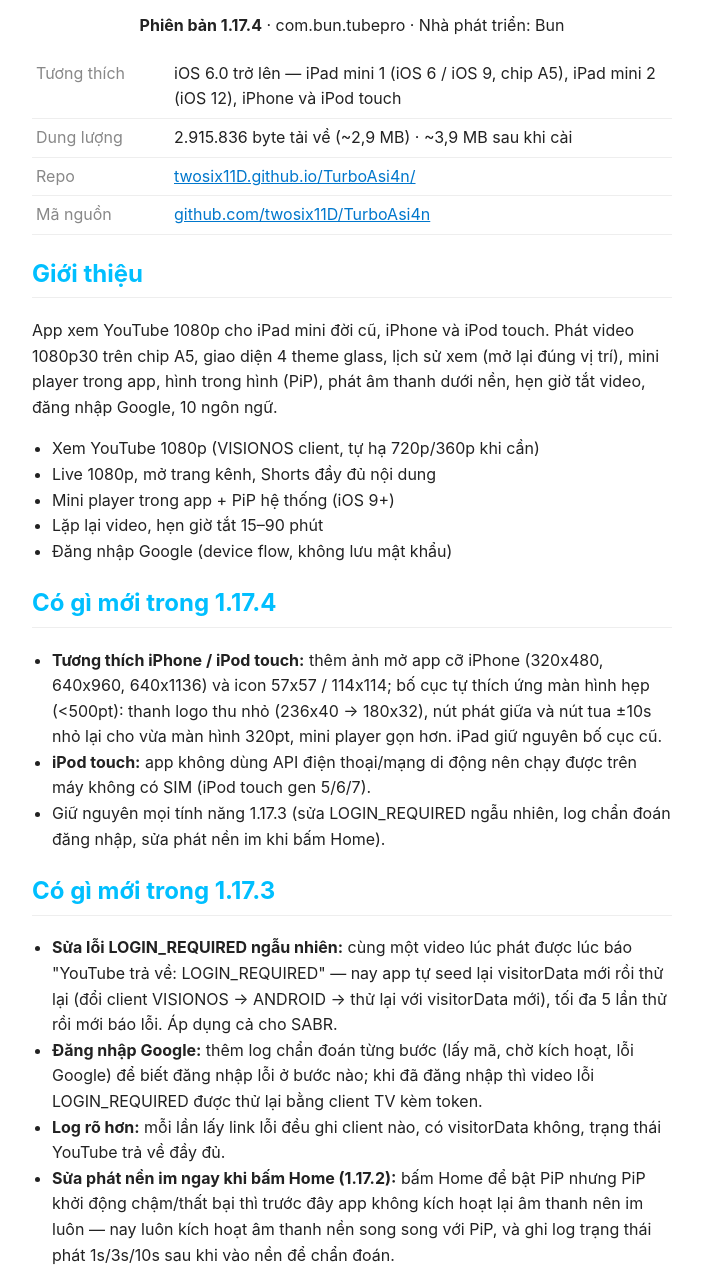
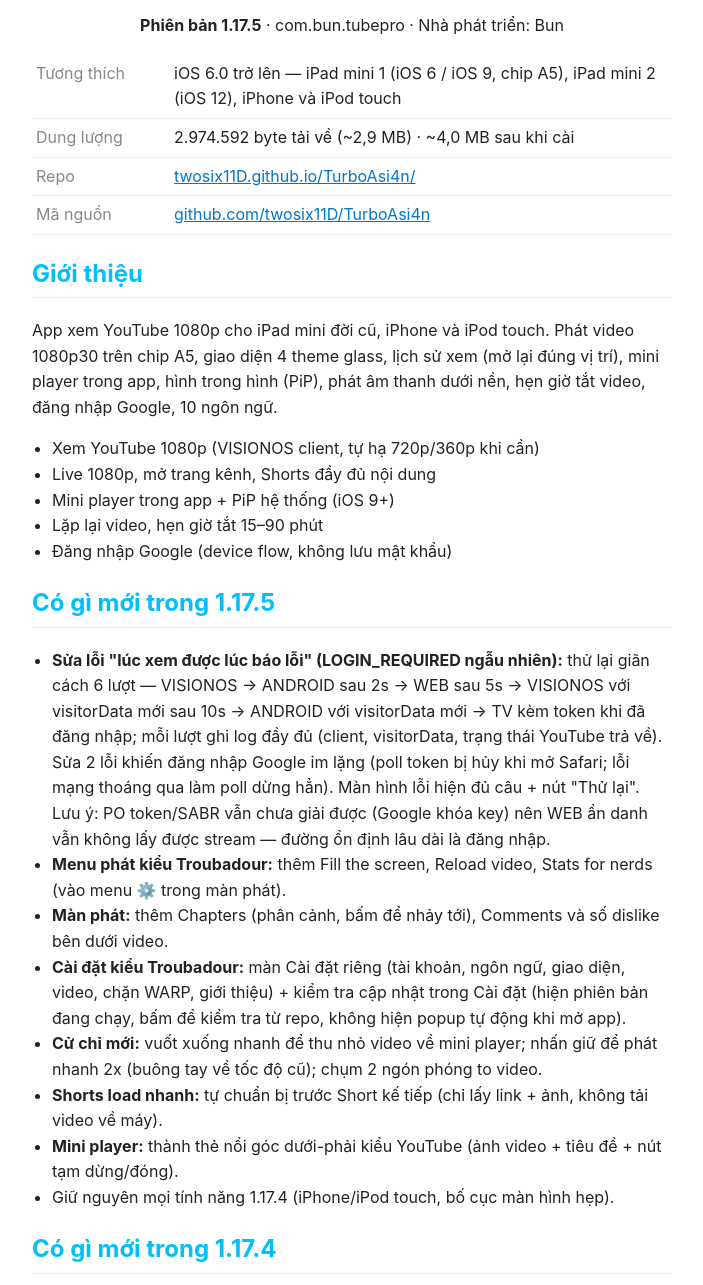
Before and after one commit to twosix11D/TurboAsi4n-old, a plain HTML site: page depiction.html in a window 1280 px wide. Shown: the part 151-1436 px from the top of the page, without its empty margins (288-991 px from the left). Drawn offline with Linux system fonts and the light colour scheme.

Commit message:
Update repo metadata for 1.17.5

```diff
--- a/depiction.html
+++ b/depiction.html
@@ -3,7 +3,7 @@
 <head>
 <meta charset="utf-8">
 <meta name="viewport" content="width=device-width, initial-scale=1">
-<title>TurboTV 1.17.4 — Depiction</title>
+<title>TurboTV 1.17.5 — Depiction</title>
 <style>
 body{font-family:-apple-system,Helvetica,Arial,sans-serif;max-width:640px;margin:0 auto;padding:16px;color:#222;line-height:1.6;background:#fff}
 h1{color:#00BFFF;margin:8px 0 0} h2{color:#00BFFF;border-bottom:1px solid #eee;padding-bottom:4px}
@@ -19,11 +19,11 @@ small{color:#888}
 <body>
 <img class="icon" src="CydiaIcon.png" alt="TurboTV icon">
 <h1 style="text-align:center">TurboTV</h1>
-<p style="text-align:center"><b>Phiên bản 1.17.4</b> · com.bun.tubepro · Nhà phát triển: Bun</p>
+<p style="text-align:center"><b>Phiên bản 1.17.5</b> · com.bun.tubepro · Nhà phát triển: Bun</p>
 
 <table>
 <tr><td>Tương thích</td><td>iOS 6.0 trở lên — iPad mini 1 (iOS 6 / iOS 9, chip A5), iPad mini 2 (iOS 12), iPhone và iPod touch</td></tr>
-<tr><td>Dung lượng</td><td>2.915.836 byte tải về (~2,9 MB) · ~3,9 MB sau khi cài</td></tr>
+<tr><td>Dung lượng</td><td>2.974.592 byte tải về (~2,9 MB) · ~4,0 MB sau khi cài</td></tr>
 <tr><td>Repo</td><td><a href="https://twosix11D.github.io/TurboAsi4n/">twosix11D.github.io/TurboAsi4n/</a></td></tr>
 <tr><td>Mã nguồn</td><td><a href="https://github.com/twosix11D/TurboAsi4n">github.com/twosix11D/TurboAsi4n</a></td></tr>
 </table>
@@ -36,6 +36,18 @@ small{color:#888}
 <li>Mini player trong app + PiP hệ thống (iOS 9+)</li>
 <li>Lặp lại video, hẹn giờ tắt 15–90 phút</li>
 <li>Đăng nhập Google (device flow, không lưu mật khẩu)</li>
+</ul>
+
+<h2>Có gì mới trong 1.17.5</h2>
+<ul>
+<li><b>Sửa lỗi "lúc xem được lúc báo lỗi" (LOGIN_REQUIRED ngẫu nhiên):</b> thử lại giãn cách 6 lượt — VISIONOS → ANDROID sau 2s → WEB sau 5s → VISIONOS với visitorData mới sau 10s → ANDROID với visitorData mới → TV kèm token khi đã đăng nhập; mỗi lượt ghi log đầy đủ (client, visitorData, trạng thái YouTube trả về). Sửa 2 lỗi khiến đăng nhập Google im lặng (poll token bị hủy khi mở Safari; lỗi mạng thoáng qua làm poll dừng hẳn). Màn hình lỗi hiện đủ câu + nút "Thử lại". Lưu ý: PO token/SABR vẫn chưa giải được (Google khóa key) nên WEB ẩn danh vẫn không lấy được stream — đường ổn định lâu dài là đăng nhập.</li>
+<li><b>Menu phát kiểu Troubadour:</b> thêm Fill the screen, Reload video, Stats for nerds (vào menu ⚙️ trong màn phát).</li>
+<li><b>Màn phát:</b> thêm Chapters (phân cảnh, bấm để nhảy tới), Comments và số dislike bên dưới video.</li>
+<li><b>Cài đặt kiểu Troubadour:</b> màn Cài đặt riêng (tài khoản, ngôn ngữ, giao diện, video, chặn WARP, giới thiệu) + kiểm tra cập nhật trong Cài đặt (hiện phiên bản đang chạy, bấm để kiểm tra từ repo, không hiện popup tự động khi mở app).</li>
+<li><b>Cử chỉ mới:</b> vuốt xuống nhanh để thu nhỏ video về mini player; nhấn giữ để phát nhanh 2x (buông tay về tốc độ cũ); chụm 2 ngón phóng to video.</li>
+<li><b>Shorts load nhanh:</b> tự chuẩn bị trước Short kế tiếp (chỉ lấy link + ảnh, không tải video về máy).</li>
+<li><b>Mini player:</b> thành thẻ nổi góc dưới-phải kiểu YouTube (ảnh video + tiêu đề + nút tạm dừng/đóng).</li>
+<li>Giữ nguyên mọi tính năng 1.17.4 (iPhone/iPod touch, bố cục màn hình hẹp).</li>
 </ul>
 
 <h2>Có gì mới trong 1.17.4</h2>
```
Also changed, not shown: depiction.json (+1 -1 lines), index.html (+5 -5 lines), 6 other files.
